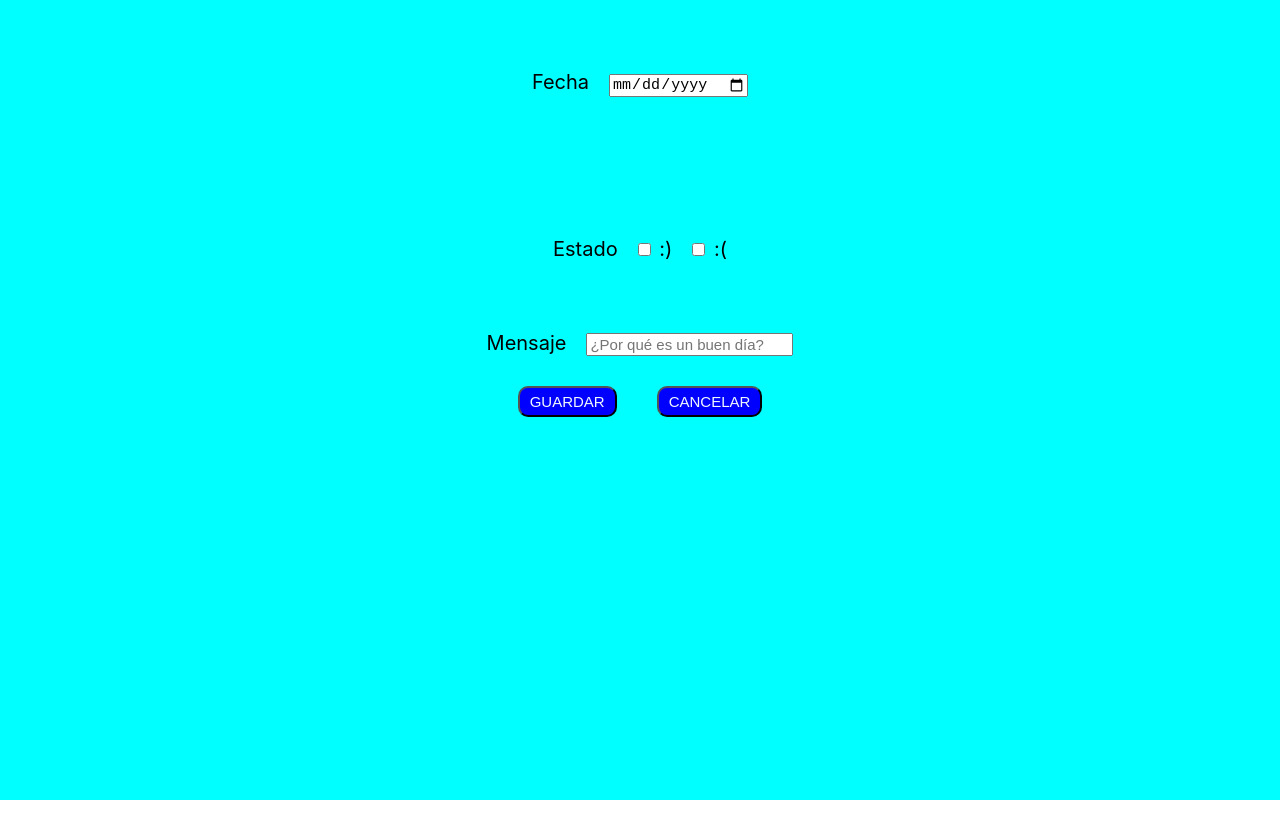
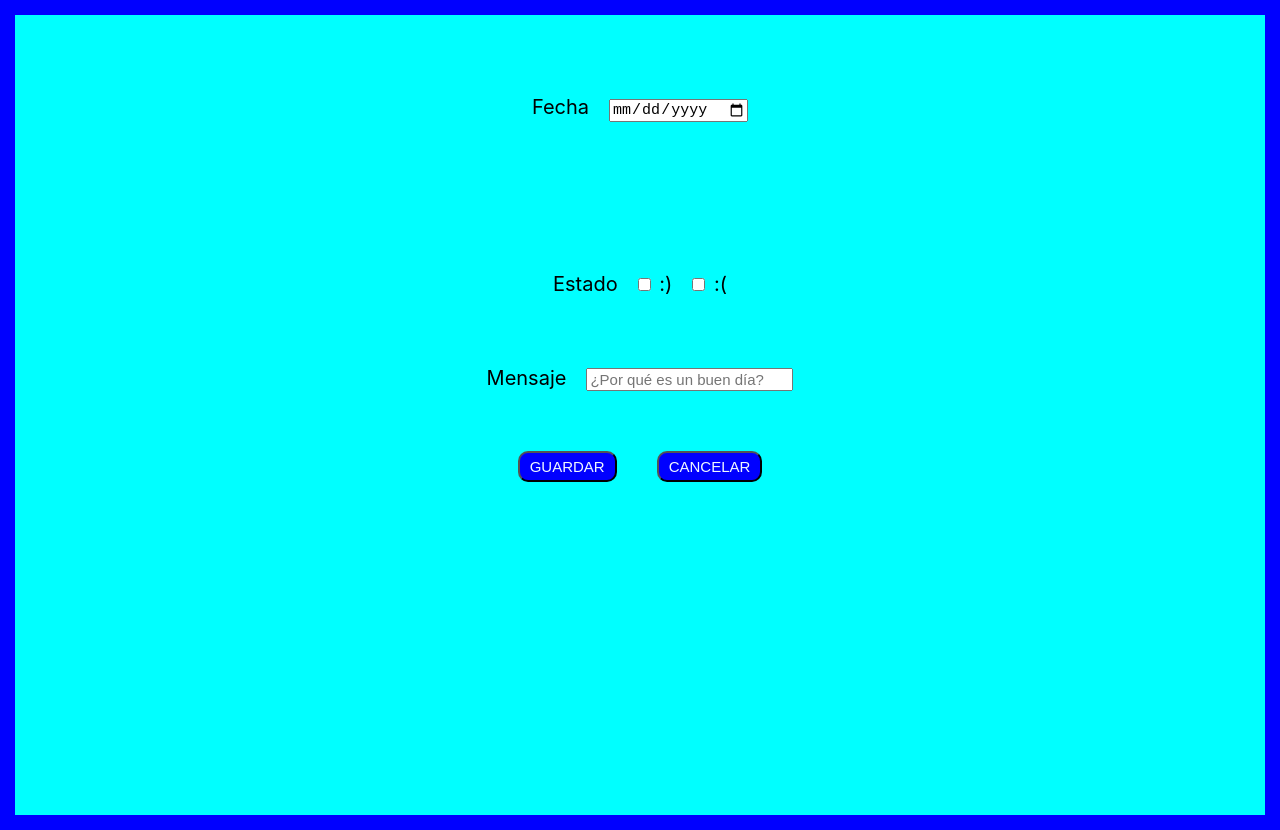
Before and after one commit to Liliaborrazas/f-online-life-calendar-Liliaborrazas, a React (Create React App) app in the folder f-online-life-calendar-liliaborrazas.git/: page / in a window 1280 px wide. Before the commit the page ends 800 px from the top, so only its background shows below. Built offline with nearby package versions, Linux system fonts and the light colour scheme; the HTML template or start-up script is replaced by a standard one.

Commit message:
style form

```diff
--- a/f-online-life-calendar-liliaborrazas.git/src/App.css
+++ b/f-online-life-calendar-liliaborrazas.git/src/App.css
@@ -5,10 +5,11 @@
 }
 .form__container{
    height: 100vh;
+   border: 15px solid blue;
 }
 
 .date__container{
-  padding: 70px;
+  padding: 80px;
   font-size: 20px;
 }
 .inputDate{
@@ -29,7 +30,7 @@
 .inputhappy{
   margin-left: 20px;
   font-size: 15px;
-  margin-bottom: 30px;
+  margin-bottom: 60px;
 }
 .labelHappy{
   font-size: 20px;
```
